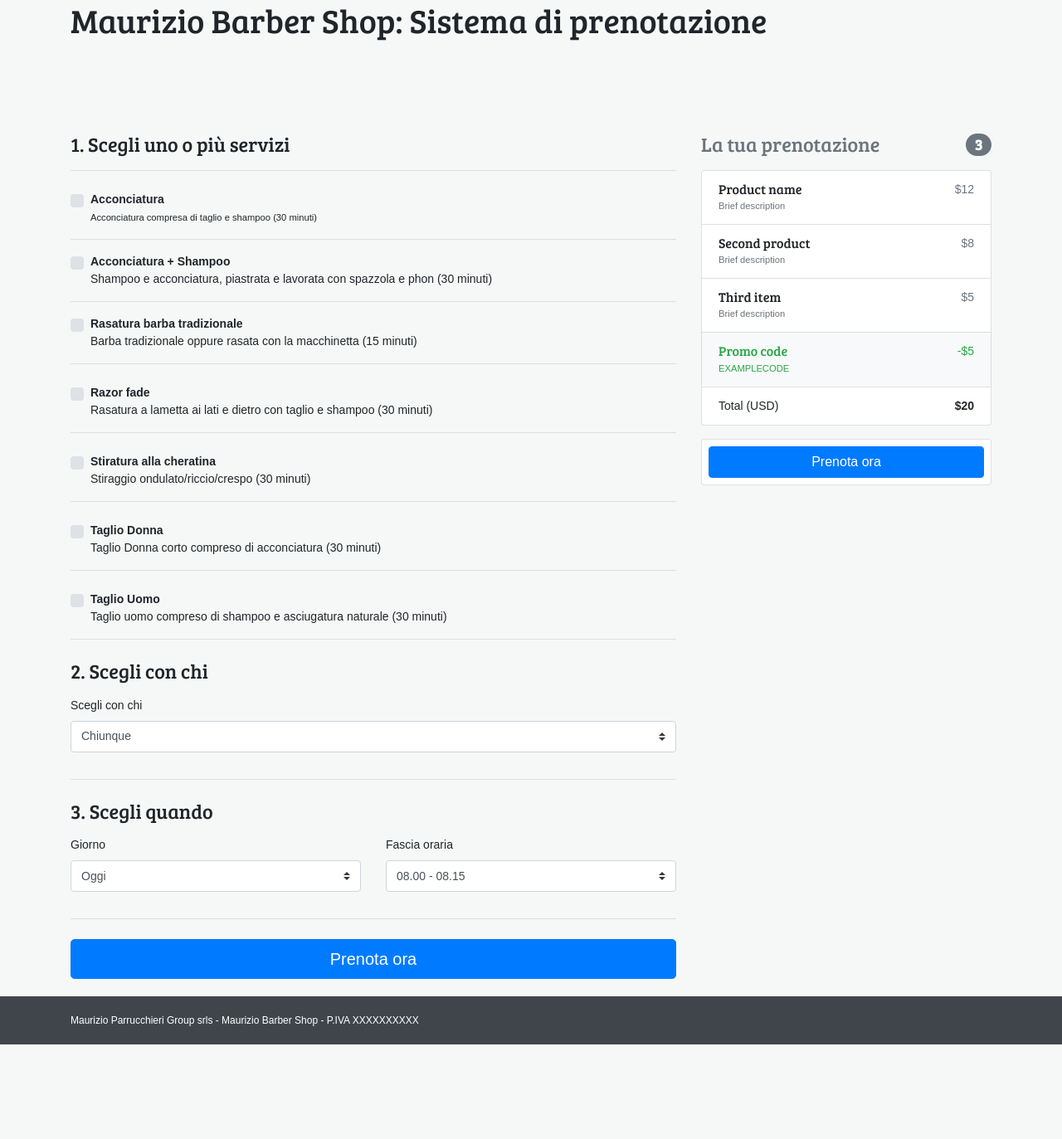
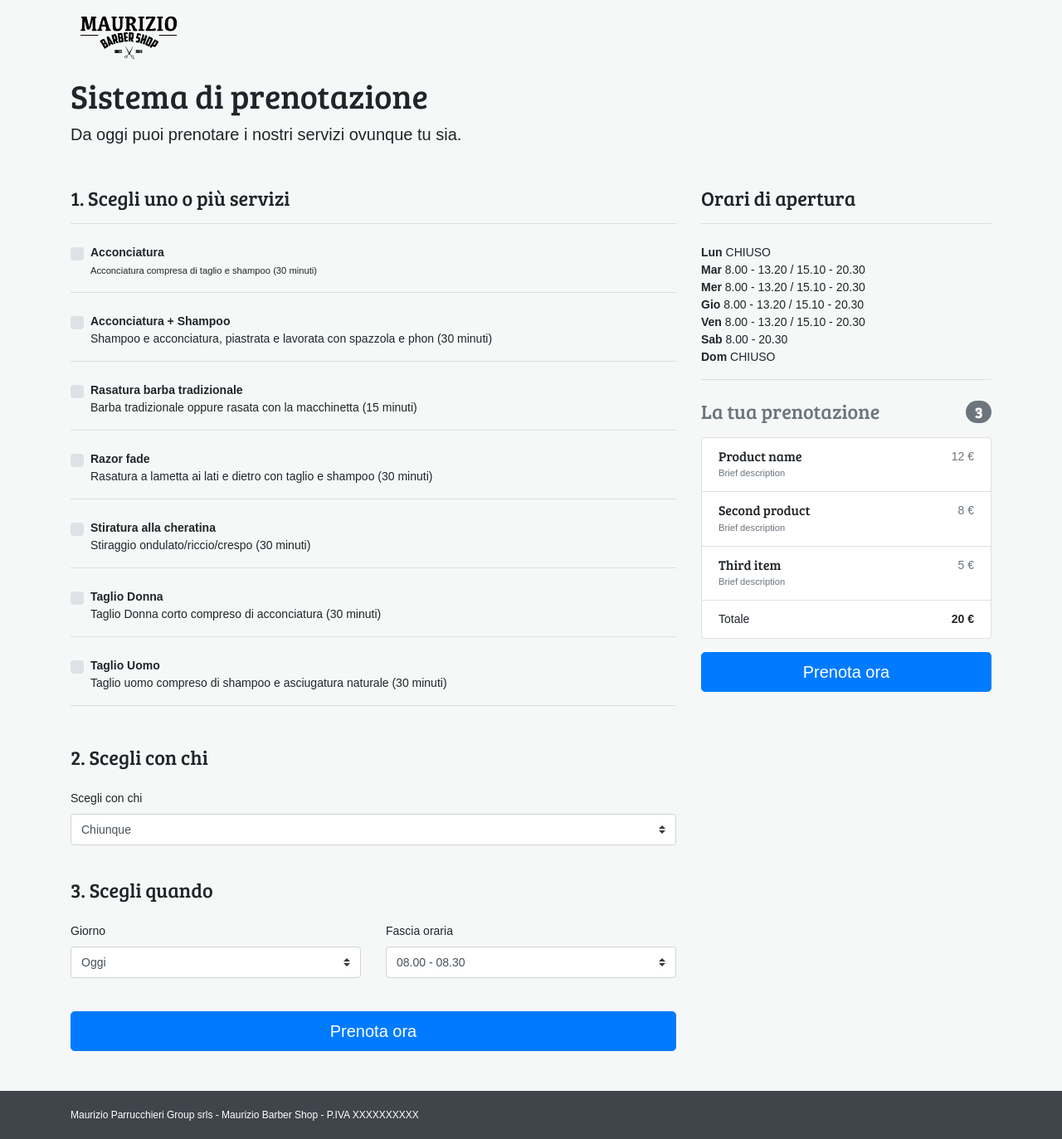
Before and after one commit to oopmvc/booking, a PHP site: page /maurizio-barber-shop/ in a window 1280 px wide. Shown: the whole page at 83% size. Before the commit the page ends 1259 px from the top, so only its background shows below. Run offline with PHP 8.4, Linux system fonts and the light colour scheme; some libraries are stand-ins or nearby versions.

Commit message:
fix vari

```diff
--- a/footer.php
+++ b/footer.php
@@ -1,4 +1,3 @@
-
         <footer>
             <div class="container">
                 <div class="row">
--- a/header.php
+++ b/header.php
@@ -11,7 +11,7 @@ $loginURL    = $helper->getLoginUrl($redirectURL, $permissions);
 <!doctype html>
 <html lang="it">
 <head>
-    <title>Login</title>
+    <title>Prenotazione - Maurizio Barber Shop</title>
     <meta charset="UTF-8">
     <link rel="stylesheet" href="https://stackpath.bootstrapcdn.com/bootstrap/4.1.1/css/bootstrap.min.css"
           integrity="sha384-WskhaSGFgHYWDcbwN70/dfYBj47jz9qbsMId/iRN3ewGhXQFZCSftd1LZCfmhktB" crossorigin="anonymous">
--- a/index.php
+++ b/index.php
@@ -2,17 +2,14 @@
 
 <div class="row">
     <div class="container">
-        <h1>Maurizio Barber Shop: Sistema di prenotazione</h1>
-        <!--<img src="https://www.mauriziobarbershop.com/images/logo-maurizio-barber-shop.png" alt="" class="img-fluid">-->
-
-        <div class="py-5 text-left">
-            <h2></h2>
-        </div>
-
+        <img src="img/logo-maurizio-01.png" alt="logo maurizio barber shop foggia" class="img-fluid" style="max-width:140px;">
+        <h1 class="">Sistema di prenotazione</h1>
+        <p class="lead mb-5">Da oggi puoi prenotare i nostri servizi ovunque tu sia.</p>
         <div class="row">
             <div class="col-md-8 order-md-1">
                 <h4 class="mb-3">1. Scegli uno o più servizi</h4>
                 <form class="needs-validation" novalidate>
+                    <!-- STEP 1: scegli servizi -->
                     <div>
                         <hr class="mb-4">
                         <div class="custom-control custom-checkbox">
@@ -23,7 +20,7 @@
                                 <small>Acconciatura compresa di taglio e shampoo (30 minuti)</small>
                             </label>
                         </div>
-                        <hr>
+                        <hr class="mb-4">
                         <div class="custom-control custom-checkbox">
                             <input type="checkbox" class="custom-control-input" id="servizio-2">
                             <label class="custom-control-label" for="servizio-2">
@@ -32,7 +29,7 @@
                                 Shampoo e acconciatura, piastrata e lavorata con spazzola e phon (30 minuti)
                             </label>
                         </div>
-                        <hr>
+                        <hr class="mb-4">
                         <div class="custom-control custom-checkbox">
                             <input type="checkbox" class="custom-control-input" id="servizio-3">
                             <label class="custom-control-label" for="servizio-3">
@@ -79,8 +76,10 @@
                         </div>
                         <hr class="mb-4">
                     </div>
+                    <!-- END STEP 1: scegli servizi -->
 
-                    <h4 class="mb-3">2. Scegli con chi</h4>
+                    <!-- BEGIN STEP 2: scegli con chi -->
+                    <h4 class="pt-4 mb-4">2. Scegli con chi</h4>
                     <div class="row">
                         <div class="col-md-12 mb-3">
                             <label for="country">Scegli con chi</label>
@@ -89,13 +88,12 @@
                                 <option value="Maurizio">Maurizio</option>
                                 <option value="Antonio">Antonio</option>
                             </select>
-                            <div class="invalid-feedback">
-                                Please select a valid country.
-                            </div>
                         </div>
                     </div>
-                    <hr class="mb-4">
-                    <h4 class="mb-3">3. Scegli quando</h4>
+                    <!-- END STEP 2: scegli con chi -->
+
+                    <!-- BEGIN STEP 2: scegli quando -->
+                    <h4 class="pt-4 mb-4">3. Scegli quando</h4>
                     <div class="row">
                         <div class="col-md-6 mb-3">
                             <label for="country">Giorno</label>
@@ -108,19 +106,55 @@
                         <div class="col-md-6 mb-3">
                             <label for="country">Fascia oraria</label>
                             <select class="custom-select d-block w-100" id="country" required>
-                                <option value="08.00 - 08.15">08.00 - 08.15</option>
-                                <option value="08.15 - 08.30">08.15 - 08.30</option>
-                                <option value="08.30 - 08.45">08.30 - 08.45</option>
-                                <option value="08.45 - 09.00">08.45 - 09.00</option>
+                                <option value="08.00 - 08.30">08.00 - 08.30</option>
+                                <option value="08.30 - 09.00">08.30 - 09.00</option>
+                                <option value="09.00 - 09.30">09.00 - 09.30</option>
+                                <option value="09.30 - 10.00">09.30 - 10.00</option>
+                                <option value="10.00 - 10.30">10.00 - 10.30</option>
+                                <option value="10.30 - 11.00">10.30 - 11.00</option>
+                                <option value="11.00 - 11.30">11.00 - 11.30</option>
+                                <option value="11.30 - 12.00">11.30 - 12.00</option>
+                                <option value="12.00 - 12.30">12.00 - 12.30</option>
+                                <option value="12.30 - 13.00">12.30 - 13.00</option>
+                                <option value="13.00 - 13.30 (solo sabato)">13.00 - 13.30 (solo sabato)</option>
+                                <option value="13.30 - 14.00 (solo sabato)">13.30 - 14.00 (solo sabato)</option>
+                                <option value="14.00 - 14.30 (solo sabato)">14.00 - 14.30 (solo sabato)</option>
+                                <option value="14.30 - 15.00 (solo sabato)">14.30 - 15.00 (solo sabato)</option>
+                                <option value="15.00 - 15.30 (solo sabato)">15.00 - 15.30 (solo sabato)</option>
+                                <option value="15.30 - 16.00">15.30 - 16.00</option>
+                                <option value="16.00 - 16.30">16.00 - 16.30</option>
+                                <option value="16.30 - 17.00">16.30 - 17.00</option>
+                                <option value="17.00 - 17.30">17.00 - 17.30</option>
+                                <option value="17.30 - 18.00">17.30 - 18.00</option>
+                                <option value="18.00 - 18.30">18.00 - 18.30</option>
+                                <option value="18.30 - 19.00">18.30 - 19.00</option>
+                                <option value="19.00 - 19.30">19.00 - 19.30</option>
+                                <option value="19.30 - 20.00">19.30 - 20.00</option>
+                                <option value="20.00 - 20.30">20.00 - 20.30</option>
                             </select>
                         </div>
                     </div>
-                    <hr class="mb-4">
-                    <button class="btn btn-primary btn-lg btn-block" type="submit">Prenota ora</button>
-                    <br>
+                    <!-- END STEP 2: scegli con chi -->
+
+                    <button class="mt-4 mb-5 btn btn-lg btn-block btn-primary" type="submit">Prenota ora</button>
                 </form>
             </div>
+
+            <!-- BEGIN carrello -->
+
             <div class="col-md-4 order-md-2 mb-4">
+                <h4 class="mb-3">Orari di apertura</h4>
+                <hr class="mb-4">
+                <ul style="list-style:none; padding:0px;">
+                    <li><strong>Lun</strong> CHIUSO </li>
+                    <li><strong>Mar</strong> 8.00 - 13.20 / 15.10 - 20.30</li>
+                    <li><strong>Mer</strong> 8.00 - 13.20 / 15.10 - 20.30</li>
+                    <li><strong>Gio</strong> 8.00 - 13.20 / 15.10 - 20.30</li>
+                    <li><strong>Ven</strong> 8.00 - 13.20 / 15.10 - 20.30</li>
+                    <li><strong>Sab</strong> 8.00 - 20.30</li>
+                    <li><strong>Dom</strong> CHIUSO</li>
+                </ul>
+                <hr class="mb-4">
                 <h4 class="d-flex justify-content-between align-items-center mb-3">
                     <span class="text-muted">La tua prenotazione</span>
                     <span class="badge badge-secondary badge-pill">3</span>
@@ -131,40 +165,31 @@
                             <h6 class="my-0">Product name</h6>
                             <small class="text-muted">Brief description</small>
                         </div>
-                        <span class="text-muted">$12</span>
+                        <span class="text-muted">12 &euro;</span>
                     </li>
                     <li class="list-group-item d-flex justify-content-between lh-condensed">
                         <div>
                             <h6 class="my-0">Second product</h6>
                             <small class="text-muted">Brief description</small>
                         </div>
-                        <span class="text-muted">$8</span>
+                        <span class="text-muted">8 &euro;</span>
                     </li>
                     <li class="list-group-item d-flex justify-content-between lh-condensed">
                         <div>
                             <h6 class="my-0">Third item</h6>
                             <small class="text-muted">Brief description</small>
                         </div>
-                        <span class="text-muted">$5</span>
+                        <span class="text-muted">5 &euro;</span>
                     </li>
-                    <li class="list-group-item d-flex justify-content-between bg-light">
-                        <div class="text-success">
-                            <h6 class="my-0">Promo code</h6>
-                            <small>EXAMPLECODE</small>
-                        </div>
-                        <span class="text-success">-$5</span>
-                    </li>
+
                     <li class="list-group-item d-flex justify-content-between">
-                        <span>Total (USD)</span>
-                        <strong>$20</strong>
+                        <span>Totale</span>
+                        <strong>20 &euro;</strong>
                     </li>
                 </ul>
-                <form class="card p-2">
-                    <div class="input-group">
-                        <button type="submit" class="btn btn-block btn-primary">Prenota ora</button>
-                    </div>
-                </form>
+                <button type="submit" class="btn btn-lg btn-block btn-primary">Prenota ora</button>
             </div>
+            <!-- END carrello -->
         </div>
     </div>
 </div>
```
Also changed, not shown: step-1-scegli-servizio.php (deleted, +0 -7 lines), step-3-accedi-registrati.php (deleted, +0 -7 lines), cart.php (added), img/logo-maurizio-01.png (renamed from img/logo maurizio-01.png), registration.php (renamed from step-2-scegli-data-ora.php). Lines whose indentation alone changed are shown as unchanged.
